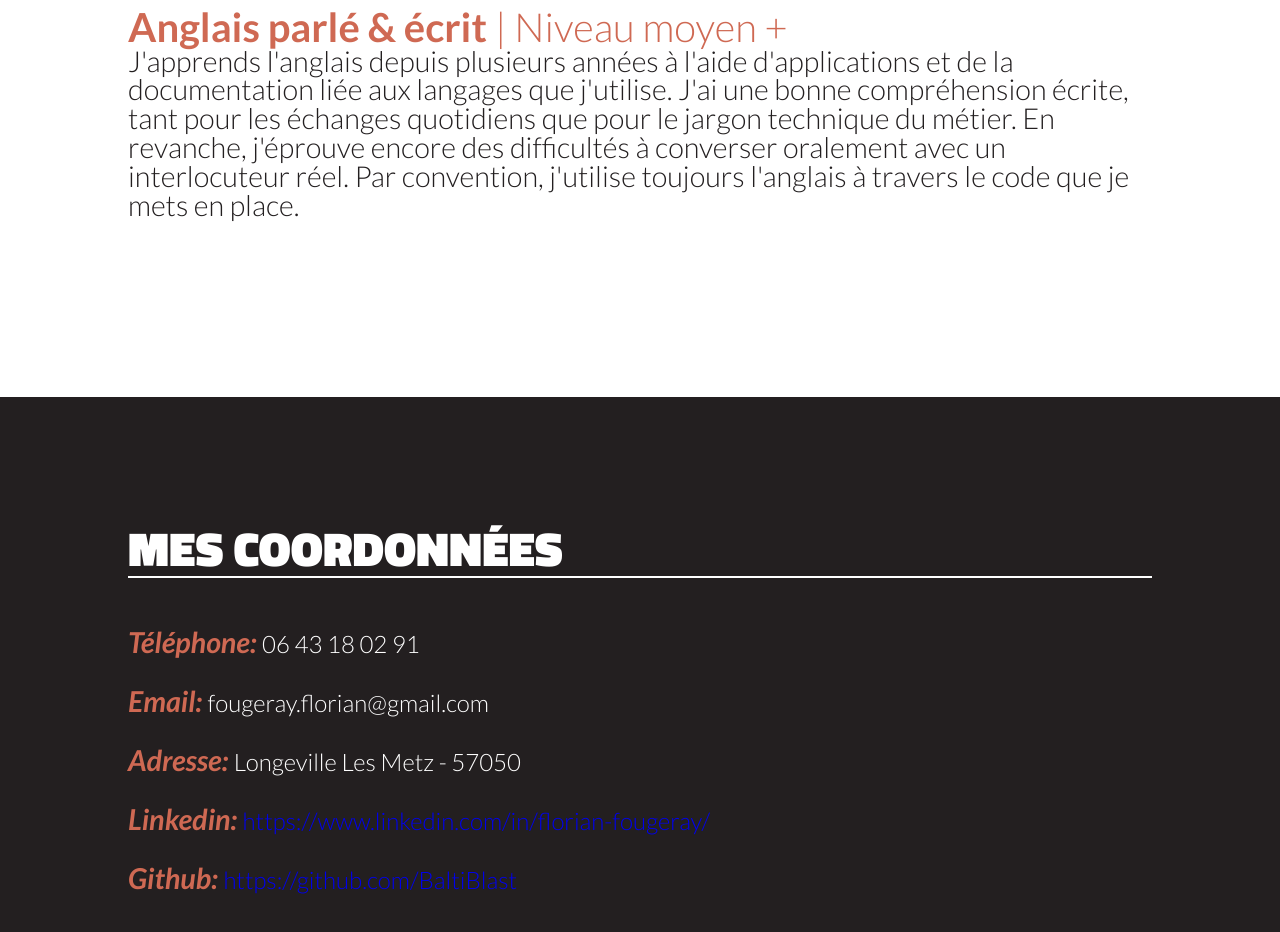
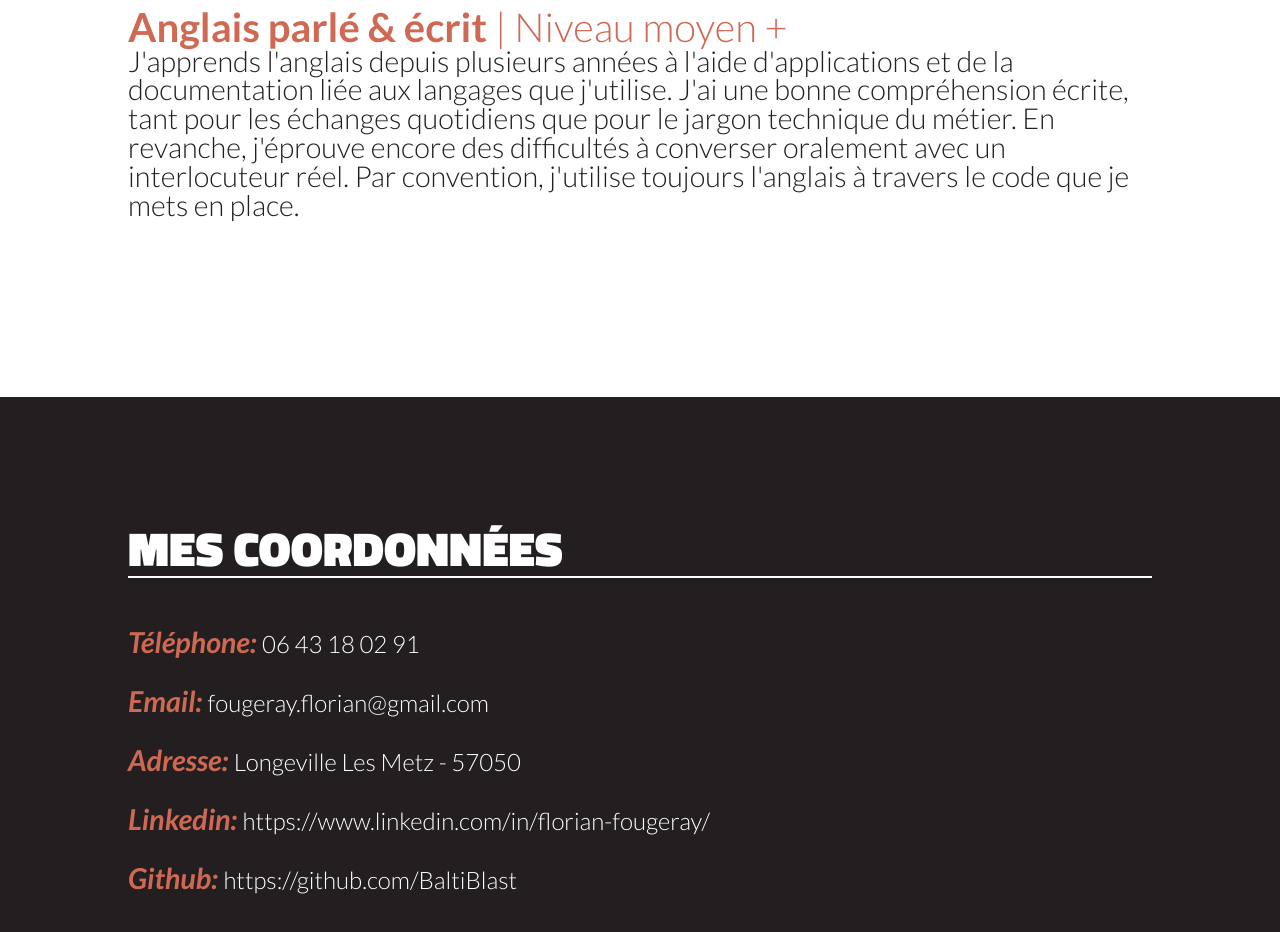
Before and after one commit to BaltiBlast/BaltiBlast.github.io, a plain HTML site: page index.html in a window 1280 px wide. Shown: the part 4107-5039 px from the top of the page. Drawn offline with Linux system fonts and the light colour scheme.

Commit message:
fix links colors in contact section

```diff
--- a/css/style.css
+++ b/css/style.css
@@ -142,17 +142,17 @@
   font-size: clamp(1em, 5vw, 1.5rem);
 }
 
-.contacts__link {
+.contacts__link,
+.contacts__link:visited,
+.contacts__link:link,
+.contacts__link:active {
+  color: var(--white-color);
   text-decoration: none;
 }
 
 .contacts__link:hover {
   opacity: 0.9;
   text-decoration: underline;
-}
-
-.contacts__link:visited {
-  color: white;
 }
 
 /* --------------------------------------------------------- */
```
